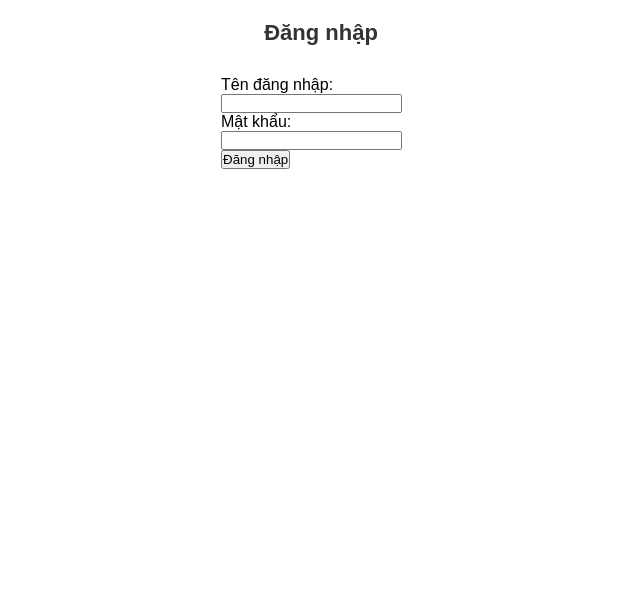
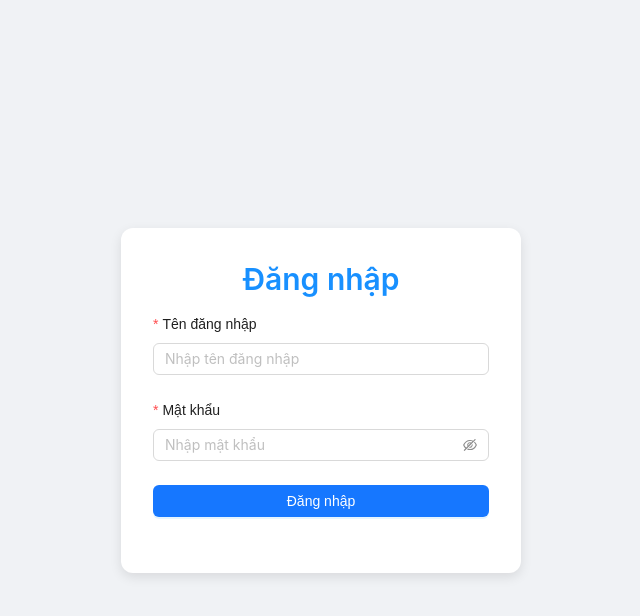
Before and after one commit to nguyenKhangvn/STUDY-REACT, a React (Vite) app: page /login in a window 1280 px wide. Shown: the top 616 px of the page, without its empty margins (319-959 px from the left). Built offline with nearby package versions, Linux system fonts and the light colour scheme.

Commit message:
Khangnd - fix css for login & register

```diff
--- a/db.json
+++ b/db.json
@@ -39,6 +39,81 @@
       "id": "34b2",
       "username": "han",
       "password": "1"
+    },
+    {
+      "id": "b2df",
+      "username": "loc",
+      "password": "1"
+    },
+    {
+      "id": "330c",
+      "username": "khang",
+      "password": "123"
+    }
+  ],
+  "stocks": [
+    {
+      "id": "z789",
+      "name": "Tesla hehehe",
+      "code": "TSLA",
+      "price": 950,
+      "previousPrice": 940,
+      "exchange": "NASDAQ",
+      "favorite": true
+    },
+    {
+      "id": "x123",
+      "name": "Microsoft",
+      "code": "MSFT",
+      "price": 310,
+      "previousPrice": 305,
+      "exchange": "NASDAQ",
+      "favorite": true
+    },
+    {
+      "id": "y456",
+      "name": "Google",
+      "code": "GOOGL",
+      "price": 2800,
+      "previousPrice": 2750,
+      "exchange": "NASDAQ",
+      "favorite": false
+    },
+    {
+      "id": "z789",
+      "name": "Tesla",
+      "code": "TSLA",
+      "price": 950,
+      "previousPrice": 940,
+      "exchange": "NASDAQ",
+      "favorite": true
+    },
+    {
+      "id": "a111",
+      "name": "FPT",
+      "code": "FPT",
+      "price": 95000,
+      "previousPrice": 94000,
+      "exchange": "HOSE",
+      "favorite": false
+    },
+    {
+      "id": "b222",
+      "name": "VNDirect",
+      "code": "VND",
+      "price": 24000,
+      "previousPrice": 23500,
+      "exchange": "HOSE",
+      "favorite": true
+    },
+    {
+      "id": 1744614804514,
+      "name": "loadStockFromServer Worked",
+      "code": "VNM",
+      "price": 80000,
+      "previousPrice": 80000,
+      "exchange": "HOSE",
+      "favorite": false
     }
   ]
 }
--- a/package.json
+++ b/package.json
@@ -9,11 +9,12 @@
     "build": "vite build",
     "preview": "vite preview",
     "lint": "eslint .",
-    "serve:api": "json-server --watch db.json --port 3001"
+    "serve:api": "json-server --watch db.json --port 3005"
   },
   "dependencies": {
     "@ant-design/pro-components": "^2.8.7",
     "@reduxjs/toolkit": "^2.6.1",
+    "antd": "^5.24.7",
     "axios": "^1.8.4",
     "json-server": "^1.0.0-beta.3",
     "react": "^19.0.0",
--- a/src/pages/login/index.jsx
+++ b/src/pages/login/index.jsx
@@ -1,17 +1,18 @@
 import { useState } from "react";
+import { Form, Input, Button, Typography, Alert } from "antd";
 import axios from "axios";
 import { useNavigate } from "react-router-dom";
 
+const { Title } = Typography;
+
 const LoginPage = () => {
-
-    const [username, setUsername] = useState("");
-    const [password, setPassword] = useState("");
   const [error, setError] = useState(null);
   const navigate = useNavigate();
-    const handleLogin = async (e) => {
-        e.preventDefault();
+
+  const handleLogin = async (values) => {
+    const { username, password } = values;
     try {
-          const response = await axios.get("http://localhost:3001/users", {
+      const response = await axios.get("http://localhost:3005/users", {
         params: {
           username,
           password,
@@ -21,8 +22,7 @@ const LoginPage = () => {
       if (response.data.length > 0) {
         console.log("Đăng nhập thành công!");
         setError(null);
-            navigate("/");
-
+        navigate("stock-list");
       } else {
         setError("Sai tài khoản hoặc mật khẩu.");
       }
@@ -33,30 +33,63 @@ const LoginPage = () => {
   };
 
   return (
-        <div style={{ maxWidth: 300, margin: "auto", padding: 20 }}>
-        <h2>Đăng nhập</h2>
-        <form onSubmit={handleLogin}>
-          <div>
-            <label>Tên đăng nhập:</label><br />
-            <input
-              type="text"
-              value={username}
-              onChange={(e) => setUsername(e.target.value)}
-              required
-            />
+    <div
+      style={{
+        minHeight: "100vh",
+        backgroundColor: "#f0f2f5",
+        display: "flex",
+        justifyContent: "center",
+        alignItems: "center",
+      }}
+    >
+      <div
+        style={{
+          padding: 32,
+          backgroundColor: "white",
+          borderRadius: 12,
+          boxShadow: "0 4px 12px rgba(0,0,0,0.1)",
+          width: "100%",
+          maxWidth: 400,
+        }}
+      >
+        <Title level={2} style={{ textAlign: "center", color: "#1890ff" }}>
+          Đăng nhập
+        </Title>
+        <Form layout="vertical" onFinish={handleLogin}>
+          <Form.Item
+            label="Tên đăng nhập"
+            name="username"
+            rules={[{ required: true, message: "Vui lòng nhập tên đăng nhập!" }]}
+          >
+            <Input placeholder="Nhập tên đăng nhập" />
+          </Form.Item>
+
+          <Form.Item
+            label="Mật khẩu"
+            name="password"
+            rules={[{ required: true, message: "Vui lòng nhập mật khẩu!" }]}
+          >
+            <Input.Password placeholder="Nhập mật khẩu" />
+          </Form.Item>
+
+          {error && (
+            <Form.Item>
+              <Alert message={error} type="error" showIcon />
+            </Form.Item>
+          )}
+
+          <Form.Item>
+            <Button
+              type="primary"
+              htmlType="submit"
+              block
+              style={{ borderRadius: 6 }}
+            >
+              Đăng nhập
+            </Button>
+          </Form.Item>
+        </Form>
       </div>
-          <div>
-            <label>Mật khẩu:</label><br />
-            <input
-              type="password"
-              value={password}
-              onChange={(e) => setPassword(e.target.value)}
-              required
-            />
-          </div>
-          <button type="submit">Đăng nhập</button>
-        </form>
-        <p>{error}</p>
     </div>
   );
 };
--- a/src/pages/register/index.jsx
+++ b/src/pages/register/index.jsx
@@ -1,17 +1,18 @@
 import { useState } from "react";
+import { Form, Input, Button, Typography, Alert } from "antd";
 import axios from "axios";
 import { useNavigate } from "react-router-dom";
 
+const { Title } = Typography;
+
 const RegisterPage = () => {
-
-    const [username, setUsername] = useState("");
-    const [password, setPassword] = useState("");
   const [error, setError] = useState(null);
   const navigate = useNavigate();
-    const handleLogin = async (e) => {
-        e.preventDefault();
+
+  const handleRegister = async (values) => {
+    const { username, password } = values;
     try {
-          const response = await axios.post("http://localhost:3001/users", {
+      await axios.post("http://localhost:3005/users", {
         username,
         password,
       });
@@ -24,30 +25,58 @@ const RegisterPage = () => {
   };
 
   return (
-        <div style={{ maxWidth: 300, margin: "auto", padding: 20 }}>
-        <h2>Đăng ký</h2>
-        <form onSubmit={handleLogin}>
-          <div>
-            <label>Tên đăng nhập:</label><br />
-            <input
-              type="text"
-              value={username}
-              onChange={(e) => setUsername(e.target.value)}
-              required
-            />
+    <div
+      style={{
+        minHeight: "100vh",
+        backgroundColor: "#f0f2f5",
+        display: "flex",
+        justifyContent: "center",
+        alignItems: "center",
+      }}
+    >
+      <div
+        style={{
+          padding: 32,
+          backgroundColor: "white",
+          borderRadius: 12,
+          boxShadow: "0 4px 12px rgba(0,0,0,0.1)",
+          width: "100%",
+          maxWidth: 400,
+        }}
+      >
+        <Title level={2} style={{ textAlign: "center", color: "#52c41a" }}>
+          Đăng ký
+        </Title>
+        <Form layout="vertical" onFinish={handleRegister}>
+          <Form.Item
+            label="Tên đăng nhập"
+            name="username"
+            rules={[{ required: true, message: "Vui lòng nhập tên đăng nhập!" }]}
+          >
+            <Input placeholder="Nhập tên đăng nhập" />
+          </Form.Item>
+
+          <Form.Item
+            label="Mật khẩu"
+            name="password"
+            rules={[{ required: true, message: "Vui lòng nhập mật khẩu!" }]}
+          >
+            <Input.Password placeholder="Nhập mật khẩu" />
+          </Form.Item>
+
+          {error && (
+            <Form.Item>
+              <Alert message={error} type="error" showIcon />
+            </Form.Item>
+          )}
+
+          <Form.Item>
+            <Button type="primary" htmlType="submit" block>
+              Đăng ký
+            </Button>
+          </Form.Item>
+        </Form>
       </div>
-          <div>
-            <label>Mật khẩu:</label><br />
-            <input
-              type="password"
-              value={password}
-              onChange={(e) => setPassword(e.target.value)}
-              required
-            />
-          </div>
-          <button type="submit">Đăng nhập</button>
-        </form>
-        <p>{error}</p>
     </div>
   );
 };
--- a/src/service/stock-service.jsx
+++ b/src/service/stock-service.jsx
@@ -1,6 +1,6 @@
 import axios from 'axios';
 
-const API_URL = 'http://localhost:3000/stocks';
+const API_URL = 'http://localhost:3005/stocks';
 
 const stockService = {
   getStocks: () => axios.get(API_URL),
```
Also changed, not shown: data.json (deleted, +0 -118 lines), 1 other file (tests, documents, lock files or other folders). Lines whose indentation alone changed are shown as unchanged.
